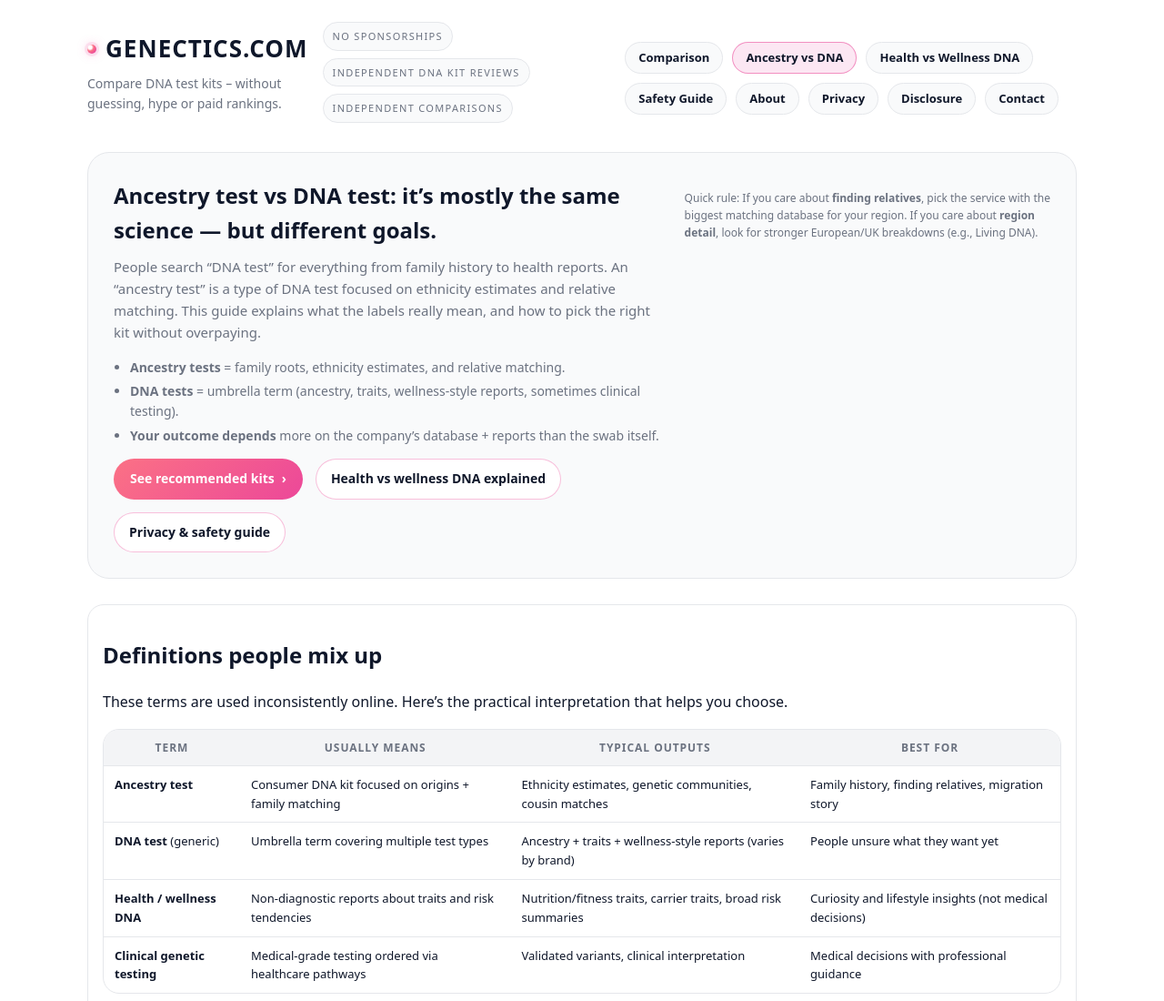
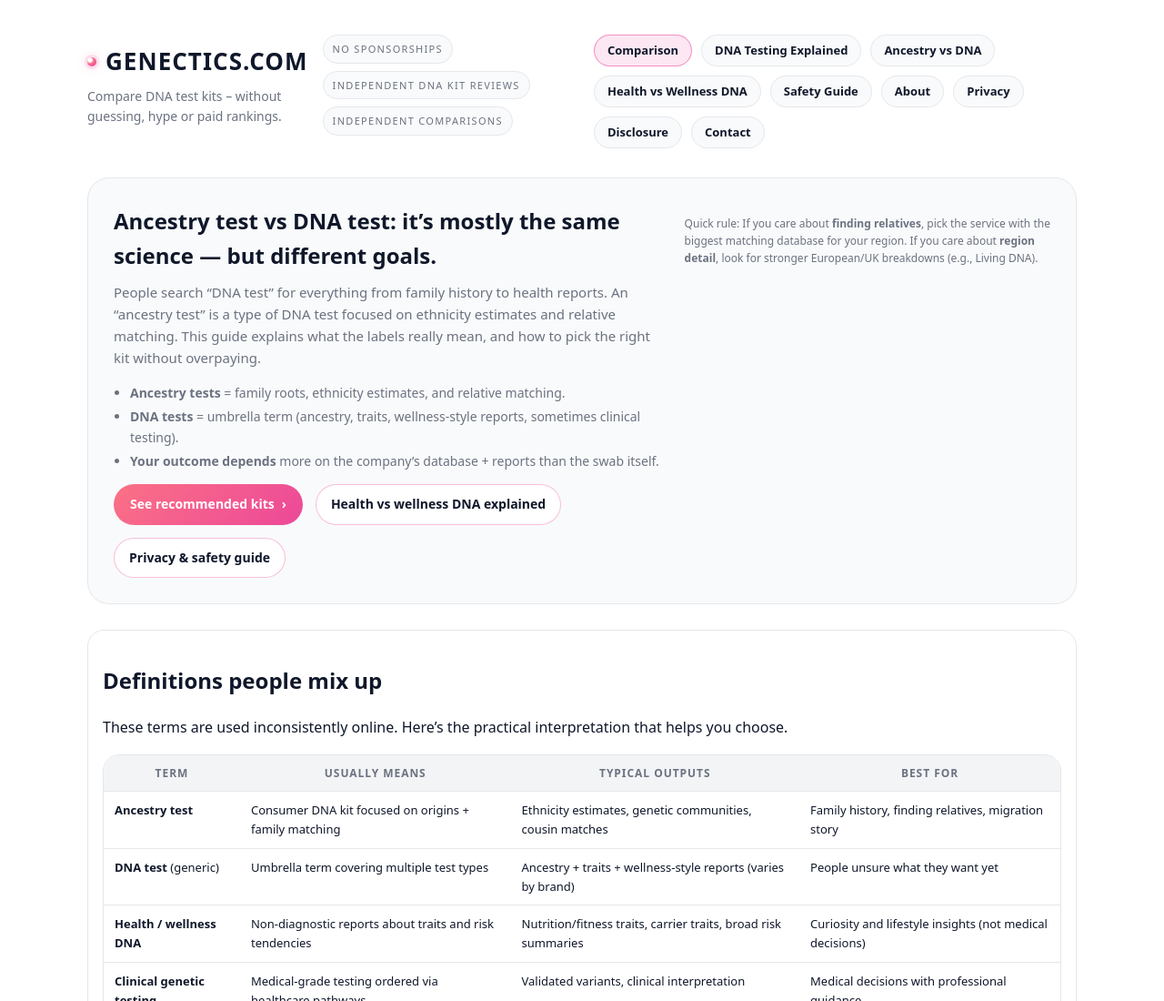
Before and after one commit to BioHealthLabs/Genectics.com, a plain HTML site: page ancestry-vs-dna-testing.html in a window 1280 px wide. Shown: the top 1100 px of the page at 91% size. Drawn offline with Linux system fonts and the light colour scheme.

Commit message:
Update ancestry-vs-dna-testing.html

```diff
--- a/ancestry-vs-dna-testing.html
+++ b/ancestry-vs-dna-testing.html
@@ -30,9 +30,10 @@
         <span class="trust-tag">Independent comparisons</span>
       </div>
 
-      <nav class="tabs" aria-label="Primary">
-        <a class="tab" href="/">Comparison</a>
-        <a class="tab is-active" href="/ancestry-vs-dna-testing.html" aria-current="page">Ancestry vs DNA</a>
+        <nav class="tabs" aria-label="Primary">
+        <a class="tab is-active" href="/" aria-current="page">Comparison</a>
+        <a class="tab" href="/dna-testing-explained.html">DNA Testing Explained</a>
+        <a class="tab" href="/ancestry-vs-dna-testing.html">Ancestry vs DNA</a>
         <a class="tab" href="/health-vs-wellness-dna.html">Health vs Wellness DNA</a>
         <a class="tab" href="/guide.html">Safety Guide</a>
         <a class="tab" href="/about.html">About</a>
```
